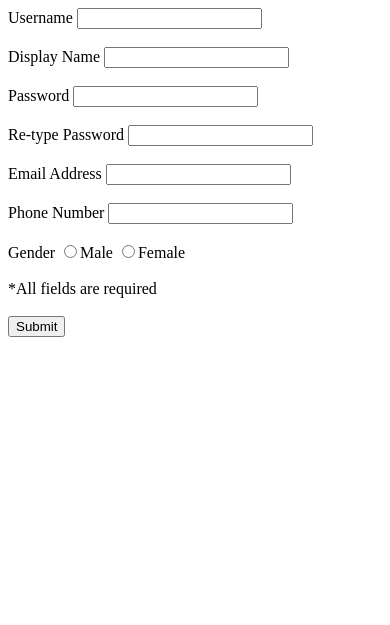
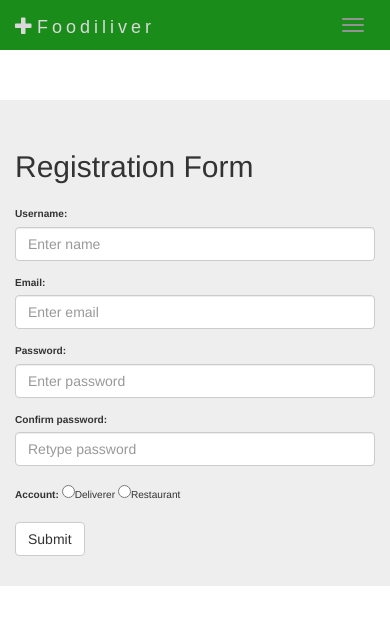
Before and after one commit to ziziiszizi/AngelHack, a PHP site: page /MOL/registration.php in a window 390 px wide. Shown: the top 625 px of the page. Run offline with PHP 8.4, Linux system fonts and the light colour scheme.

Commit message:
latest update 8:39pm

```diff
--- a/css/mainCSS.css
+++ b/css/mainCSS.css
@@ -72,4 +72,15 @@
 #account{
 	height: 700px;
 }
+
+#order{
+	position: fixed;
+	bottom: 12px;
+	right: 12px;
 }
+
+th, td{
+
+	font-size:24px;
+	padding: 10px;
+}
--- a/navTop/navTop.php
+++ b/navTop/navTop.php
@@ -6,7 +6,7 @@
         <span class="icon-bar"></span>
         <span class="icon-bar"></span>
       </button>
-      <a class="navbar-brand" href="#home">Foodiliver</a>
+      <a class="navbar-brand" href="index.php"><span class="glyphicon glyphicon-plus"></span>Foodiliver</a>
     </div>
     <div class="collapse navbar-collapse" id="myNavbar">
       <ul class="nav navbar-nav navbar-right">
@@ -18,11 +18,38 @@
 			<a class="dropdown-toggle" data-toggle="dropdown" href="#">ACCOUNT
 			<span class="caret"></span></a>
 			<ul class="dropdown-menu">
-				<li><a target="_blank" href="register.php">Sign Up</a></li>
-				<li><a href="#">Login</a></li>
+				<li><a target="_blank" href="registration.php">Sign Up</a></li>
+				<li><a data-toggle="modal" data-target="#myModal">Login</a></li>
 			</ul>
 		</li>
 	  </ul>
     </div>
   </div>
 </nav>
+
+<div class="modal fade" id="myModal" role="dialog">
+    <div class="modal-dialog">
+		<div class="modal-content">
+			<div class="modal-header">
+				<button type="button" class="close" data-dismiss="modal">&times;</button>
+				<h4 class="modal-title">Login</h4>
+			</div>
+			<div class="modal-body">
+				<form role="form">
+				<div class="form-group">
+				<label>Username: </label>
+				<input type="username" class="form-control" id="username" placeholder="Enter username">
+				</div>
+				<div class="form-group">
+				<label>Password: </label>
+				<input type="password" class="form-control" id="pwd" placeholder="Enter password">
+				</div>
+				<small>Not a member yet?(<a href="registration.php">click here</a>)<small>
+				<button class="btn btn-default" id="login"><a href="member.php">Login</a></button>
+			</div>
+			<div class="modal-footer">
+				<button type="button" class="btn btn-default" data-dismiss="modal">Close</button>
+			</div>
+		</div>
+    </div>
+</div>
--- a/registration.php
+++ b/registration.php
@@ -1,52 +1,47 @@
 <!DOCTYPE html>
 <html>
 	<head>
-		<title>Registration</title>
+		<title>Foodiliver - Registration</title>
+		<title></title>
+		<meta charset="utf-8">
+		<meta name="viewport" content="width=device-width, initial-scale=1">
+		<link rel="stylesheet" href="http://maxcdn.bootstrapcdn.com/bootstrap/3.3.6/css/bootstrap.min.css">
+		<script src="https://ajax.googleapis.com/ajax/libs/jquery/1.12.2/jquery.min.js"></script>
+		<script src="http://maxcdn.bootstrapcdn.com/bootstrap/3.3.6/js/bootstrap.min.js"></script>
+		<link rel="stylesheet" type="text/css" href="css/mainCSS.css">
 	</head>
 
 	<body>
-			<div id="registerform">
-				<form method="post" action="post-message.php" onsubmit="return validate()">
-
-					<label for="name">Username</label>
-						<input id="name" name="name" type="text" value="" maxlength="255" />
-					<br/><br/>
-
-					<label for="displayname">Display Name</label>
-						<input id="displayname" name="name" type="text" value="" maxlength="255" />
-					<br/><br/>
-
-					<label for="password">Password</label>
-						<input id="password" name="password" type="password" value="" maxlength="255" />
-					<br/><br/>
-
-					<label for="repassword">Re-type Password</label>
-						<input id="repassword" name="repassword" type="password" value="" maxlength="255" />
-					<br/><br/>
-
-					<label for="email">Email Address</label>
-						<input id="email" name="email" type="text" value="" maxlength="255" /> <mark id="alert"></mark>
-					<br/><br/>
-
-					<label for="phoneno">Phone Number</label>
-						<input id="phoneno" name="phoneno" type="text" value="" maxlength="255" />
-					<br/><br/>
-
-					<label>Gender</label>
-						<input name="gender" type="radio" value="male" />Male
-						<input name="gender" type="radio" value="female" />Female
-					<br/><br/>
-
-			<!--		<label for="message">Message</label><br/>
-					<textarea id="message" name="message" rows="10" cols="80" ></textarea>
-					<br/><br/> -->
-
-					<span id='error'>*All fields are required</span><br /><br />
-					<input type="submit" name="submit" value="Submit"/>
-
-				</form>
-			</div>
-
+	<?php include("navTop/navTop.php") ?>
+	<div class="jumbotron container" style="margin-top:100px;">
+		<h2>Registration Form</h2>
+		<br>
+	 	<form role="form">
+		<div class="form-group">
+			<label for="name">Username: </label>
+			<input type="name" class="form-control" id="username" placeholder="Enter name">
+		</div>
+		<div class="form-group">
+			<label for="email">Email: </label>
+			<input type="email" class="form-control" id="email" placeholder="Enter email">
+		</div>
+		<div class="form-group">
+			<label for="pwd">Password: </label>
+			<input type="password" class="form-control" id="pwd" placeholder="Enter password">
+		</div>
+		<div class="form-group">
+			<label for="repwd">Confirm password: </label>
+			<input type="repassword" class="form-control" id="repwd" placeholder="Retype password">
+		</div>
+		<div class="radiobox">
+			<label for="type">Account: </label>
+			<input type="radio" name="account">Deliverer</label>
+			<input type="radio" name="account">Restaurant</label>
+		</div>
+		<br>
+		<button type="submit" class="btn btn-default">Submit</button>
+	  </form>
+	</div>
 	</body>
 
 </html>
```
Also changed, not shown: index.php (+7 -18 lines), member.php (added, +42 -0 lines), navTop/navMember.php (added, +27 -0 lines), image/yoona.jpg (added), 1 other file.
